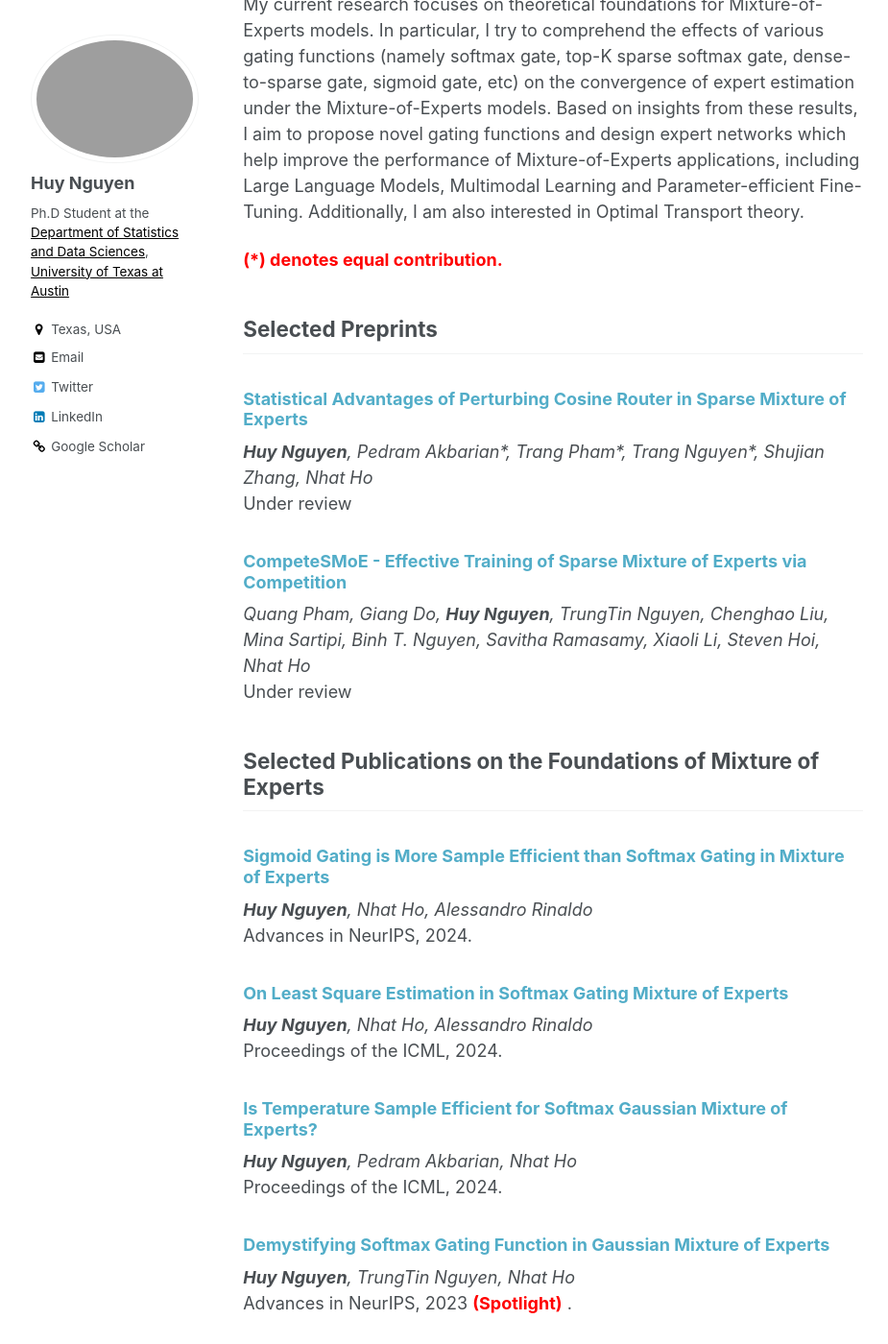
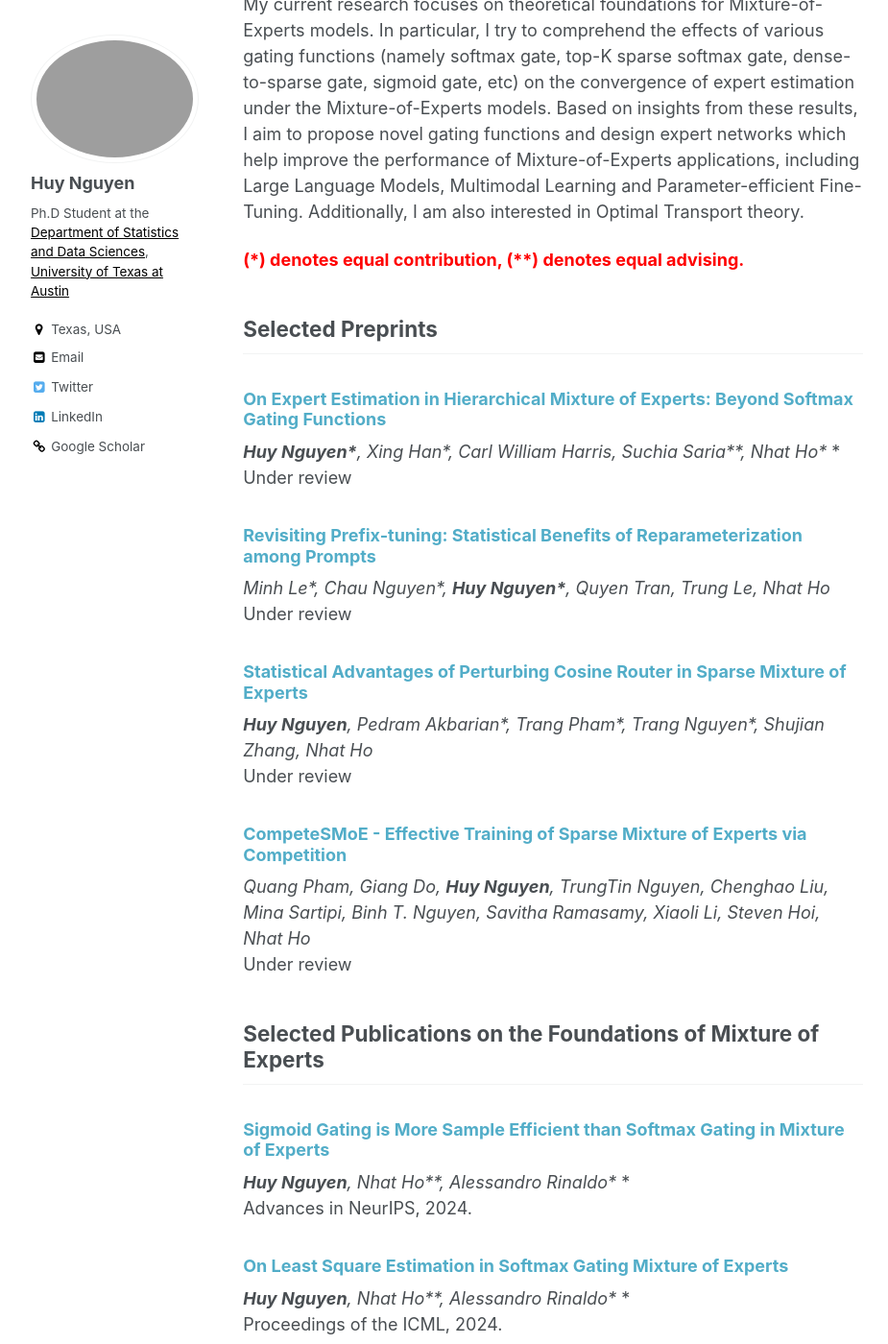
Before and after one commit to snowwhite2011/huyentrang0811.github.io, a Jekyll site: the page built from _pages/about.md, in a window 1280 px wide and 1400 px high, scrolled down 477 px. Shown: the whole window at 96% size, without its empty margins (86-1011 px from the left). Built offline with Jekyll 4.4.1, drawn with Linux system fonts in a browser that asks for light colours.

Commit message:
Update about.md

```diff
--- a/_pages/about.md
+++ b/_pages/about.md
@@ -17,8 +17,14 @@ Email: huynm@utexas.edu
 ## Research Interests
 My current research focuses on theoretical foundations for Mixture-of-Experts models. In particular, I try to comprehend the effects of various gating functions (namely softmax gate, top-K sparse softmax gate, dense-to-sparse gate, sigmoid gate, etc) on the convergence of expert estimation under the Mixture-of-Experts models. Based on insights from these results, I aim to propose novel gating functions and design expert networks which help improve the performance of Mixture-of-Experts applications, including Large Language Models, Multimodal Learning and Parameter-efficient Fine-Tuning. Additionally, I am also interested in Optimal Transport theory.
 
-<span style="color:red"> **(\*) denotes equal contribution.** </span> <br/>
+<span style="color:red"> **(\*) denotes equal contribution, (\**) denotes equal advising.** </span> <br/>
 ## Selected Preprints
+### [On Expert Estimation in Hierarchical Mixture of Experts: Beyond Softmax Gating Functions](https://arxiv.org/abs/2410.02935)
+*__Huy Nguyen\*__, Xing Han\*, Carl William Harris, Suchia Saria\*\*, Nhat Ho\** *<br/>
+Under review
+### [Revisiting Prefix-tuning: Statistical Benefits of Reparameterization among Prompts](https://arxiv.org/abs/2410.02200)
+*Minh Le\*, Chau Nguyen\*, __Huy Nguyen\*__, Quyen Tran, Trung Le, Nhat Ho*<br/>
+Under review
 ### [Statistical Advantages of Perturbing Cosine Router in Sparse Mixture of Experts](https://arxiv.org/abs/2405.14131)
 *__Huy Nguyen__, Pedram Akbarian\*, Trang Pham\*, Trang Nguyen\*, Shujian Zhang, Nhat Ho*<br/>
 Under review
@@ -28,10 +34,10 @@ Under review
 
 ## Selected Publications on the Foundations of Mixture of Experts
 ### [Sigmoid Gating is More Sample Efficient than Softmax Gating in Mixture of Experts](https://arxiv.org/abs/2405.13997)
-*__Huy Nguyen__, Nhat Ho, Alessandro Rinaldo*<br/>
+*__Huy Nguyen__, Nhat Ho\*\*, Alessandro Rinaldo\** *<br/>
 Advances in NeurIPS, 2024.
 ### [On Least Square Estimation in Softmax Gating Mixture of Experts](https://arxiv.org/abs/2402.02952)
-*__Huy Nguyen__, Nhat Ho, Alessandro Rinaldo*<br/>
+*__Huy Nguyen__, Nhat Ho\*\*, Alessandro Rinaldo\** *<br/>
 Proceedings of the ICML, 2024.
 ### [Is Temperature Sample Efficient for Softmax Gaussian Mixture of Experts?](https://arxiv.org/abs/2401.13875)
 *__Huy Nguyen__, Pedram Akbarian, Nhat Ho*<br/>
```
